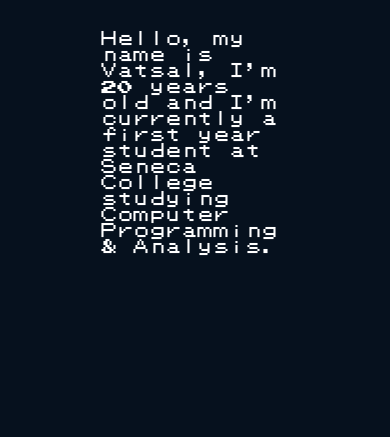
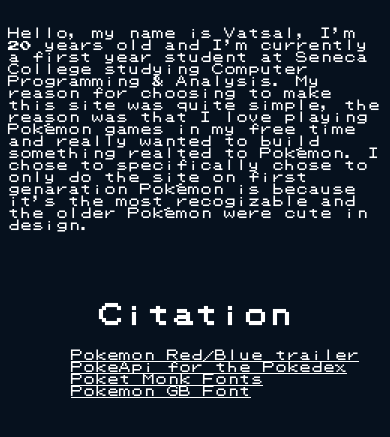
Before and after one commit to cyan-1/Pokeinfo, a plain HTML site: page about.html in a window 390 px wide. Shown: the part 143-580 px from the top of the page. Drawn offline with Linux system fonts and the light colour scheme.

Commit message:
added about section, fixed pokedex responsive design

```diff
--- a/about.html
+++ b/about.html
@@ -31,7 +31,23 @@
                 </h2>
             </div>
             <div class="about-me-info">
-                <p class="about-me">Hello, my name is Vatsal, I'm 20 years old and I'm currently a first year student at Seneca College studying Computer Programming & Analysis.</p>
+                <p class="about-me">
+                    Hello, my name is Vatsal, I'm 20 years old and I'm currently a first year student at Seneca College
+                    studying Computer Programming & Analysis. My reason for choosing to make this site was quite simple, the reason was
+                    that I love playing Pokémon games in my free time and really wanted to build something realted to Pokémon. I chose to specifically
+                    chose to only do the site on first genaration Pokémon is because it's the most recogizable and the older Pokémon were cute in design.
+                </p>
+            </div>
+
+            <div class="citation">
+                <h2>Citation</h2>
+                <ul class="citation-list">
+                    <li><a href="https://youtu.be/WP4R-wVeT9s" target="_blank">Pokemon Red/Blue trailer</a></li>
+                    <li><a href="https://pokeapi.co/" target="_blank">PokeApi for the Pokedex</a></li>
+                    <li><a href="https://www.fontspace.com/pocket-monk-font-f23540" target="_blank">Poket Monk Fonts</a></li>
+                    <li><a href="https://www.fontspace.com/pokemon-gb-font-f9621" target="_blank">Pokemon GB Font</a></li>
+
+                </ul>
             </div>
         </div>
 
--- a/css/styles.css
+++ b/css/styles.css
@@ -22,6 +22,13 @@
     background-color: var(--background);
     color: var(--text);
     font-family: 'Pokemon-Gb', Arial, Helvetica, sans-serif;
+}
+ul {
+    list-style-type: none;
+}
+
+a {
+    color: var(--text)
 }
 
 button {
@@ -126,15 +133,24 @@
 }
 
 .rating-date {
-    display: grid;
-    grid-template-columns: 10% 10%;
-    font-size: 15px;
+    width: 50%;
 }
 
 .about-me-info {
     display:grid;
     justify-content: center;
+    justify-items: center;
     grid-template-columns: 50%;
+}
+
+.citation h2 {
+    margin-top: 20%;
+    text-align: center;
+}
+
+.citation ul {
+    display: grid;
+    justify-content: center;
 }
 
 @media all and (max-width: 800px) {
@@ -150,16 +166,20 @@
         text-align: center;
     }
 
+    .signup-newsletter {
+        text-align: center;
+    }
+
     .pokedex-cards {
         display:grid;
         grid-template-columns: 50px 50px 50px 50px 50px 50px;
-        gap:20px;
+        gap:10px;
         justify-content: center;
     }
 
     .pokedex-card {
-        width: 100%;
-        height: 70px;
+        width: 55px;
+        height: 100px;
         text-align: center;
         background-color: var(--secondary);
         border-radius: 5px;
@@ -170,7 +190,7 @@
     }
 
     .pokedex-card h4 {
-        font-size: 6px;
+        font-size: 5px;
     }
 
     .add-review-button {
@@ -196,4 +216,13 @@
     .review-card h4 {
         font-size: 8px;
     }
+
+    .about-me-info {
+        display:block;
+        font-size: 12px;
+    }
+
+    .citation-list {
+        font-size: 12px;
+    }
 }
--- a/js/reviews.js
+++ b/js/reviews.js
@@ -11,7 +11,6 @@
         card.classList.add("review-card");
         const ratingDate = document.createElement("div");
         ratingDate.classList.add("rating-date");
-
 
         const username = document.createElement("h4");
         username.innerText=review.username;
```
Also changed, not shown: js/pokedex.js (+7 -0 lines).
